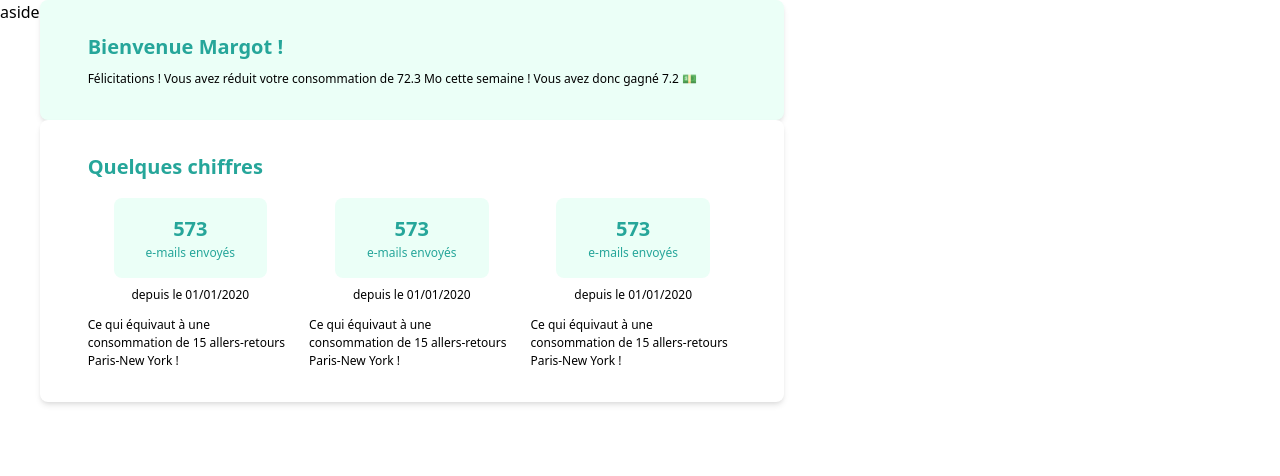
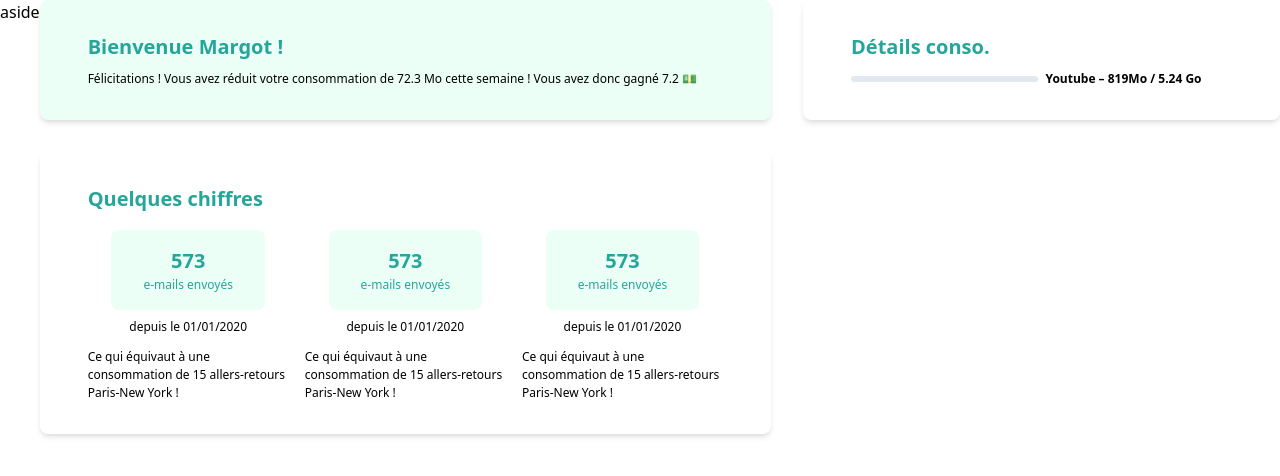
Before and after one commit to Glascode/e-low, a Nuxt app: page /dashboard in a window 1280 px wide. Shown: the top 476 px of the page. Built offline with nearby package versions, Linux system fonts and the light colour scheme.

Commit message:
Init progress

```diff
--- /dev/null
+++ b/assets/css/components/cards.css
@@ -0,0 +1,3 @@
+.card {
+  @apply py-8 px-12;
+}
--- /dev/null
+++ b/assets/css/components/progress.css
@@ -0,0 +1,5 @@
+.progress-bar {
+  height: .4rem;
+  @apply bg-gray-300;
+  @apply rounded-full;
+}
--- a/assets/css/tailwind.css
+++ b/assets/css/tailwind.css
@@ -1,6 +1,8 @@
 @import 'tailwindcss/base';
 
 @import 'tailwindcss/components';
+@import './components/cards.css';
+@import './components/progress.css';
 @import './components/typography.css';
 
 @import 'tailwindcss/utilities';
--- a/components/Card.vue
+++ b/components/Card.vue
@@ -1,5 +1,5 @@
 <template>
-  <div class="text-xs rounded-lg shadow-md">
+  <div class="card text-xs rounded-lg shadow-md">
     <slot />
   </div>
 </template>
--- a/pages/dashboard.vue
+++ b/pages/dashboard.vue
@@ -1,12 +1,12 @@
 <template>
-  <div class="flex">
-    <div class="w-full md:w-3/5">
-      <Card class="py-8 px-12 bg-primary-light">
+  <div class="flex flex-wrap -mx-4">
+    <div class="w-full md:w-3/5 px-4">
+      <Card class="mb-8 bg-primary-light">
         <h2 class="heading mb-2">Bienvenue Margot !</h2>
         <p>Félicitations ! Vous avez réduit votre consommation de 72.3 Mo cette semaine ! Vous avez donc gagné 7.2 💵</p>
       </Card>
 
-      <Card class="py-8 px-12 bg-white">
+      <Card class="bg-white">
         <h2 class="heading mb-4">Quelques chiffres</h2>
         <div class="flex justify-between -mx-2">
           <div class="w-full md:w-1/3 flex flex-col items-center px-2">
@@ -38,6 +38,20 @@
         </div>
       </Card>
     </div>
+    <div class="w-full md:w-2/5 px-4">
+      <Card class="mb-8 py-8 px-12 bg-white">
+        <h2 class="heading mb-2">Détails conso.</h2>
+
+        <div class="font-bold">
+          <div class="flex items-center">
+            <div class="progress-bar w-1/2">
+              <div class="progress bg-primary" style="width: 3.1%;"></div>
+            </div>
+            <div class="w-1/2 ml-2">Youtube – 819Mo <span>/ 5.24 Go</span></div>
+          </div>
+        </div>
+      </Card>
+    </div>
   </div>
 </template>
 
--- a/tailwind.config.js
+++ b/tailwind.config.js
@@ -2,8 +2,8 @@ module.exports = {
   theme: {
     extend: {
       colors: {
-        primary: '#26A69A',
-        'primary-light': '#EBFFF7'
+        primary: '#26a69a',
+        'primary-light': '#ebfff7'
       }
     }
   },
```
